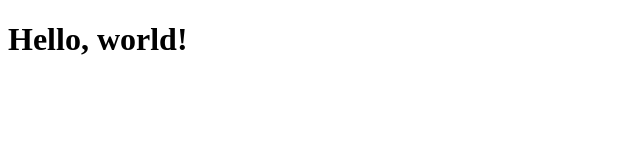
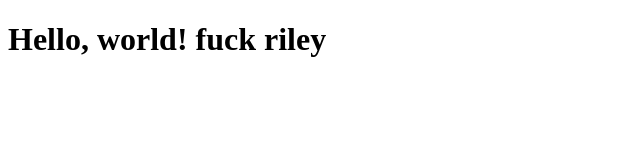
Before and after one commit to justinwols88/CT, a plain HTML site: page index.html in a window 1280 px wide. Shown: the whole page, without its empty margins (0-640 px from the left). Drawn offline with Linux system fonts and the light colour scheme.

Commit message:
added line

```diff
--- a/index.html
+++ b/index.html
@@ -4,6 +4,6 @@
     <title>My First Site</title>
   </head>
   <body>
-    <h1>Hello, world!</h1>
+    <h1>Hello, world! fuck riley</h1>
   </body>
 </html>
```
